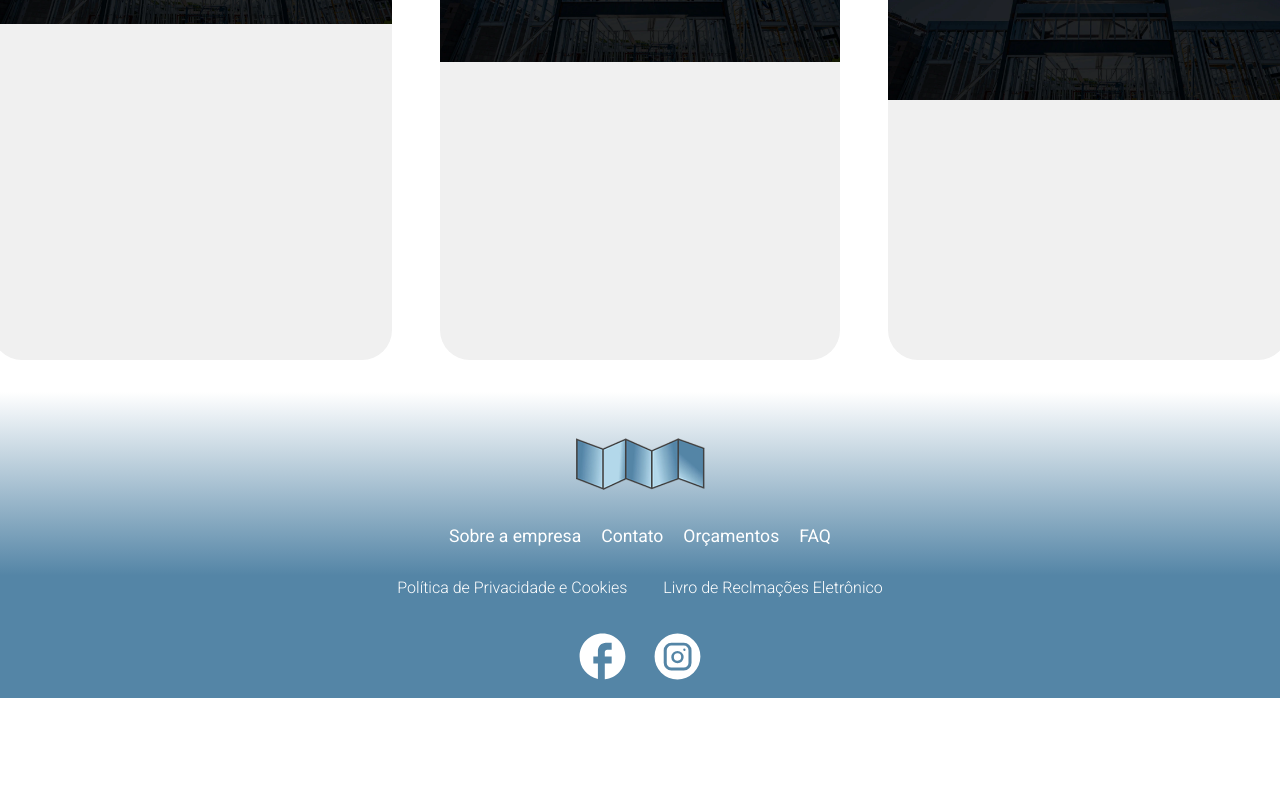
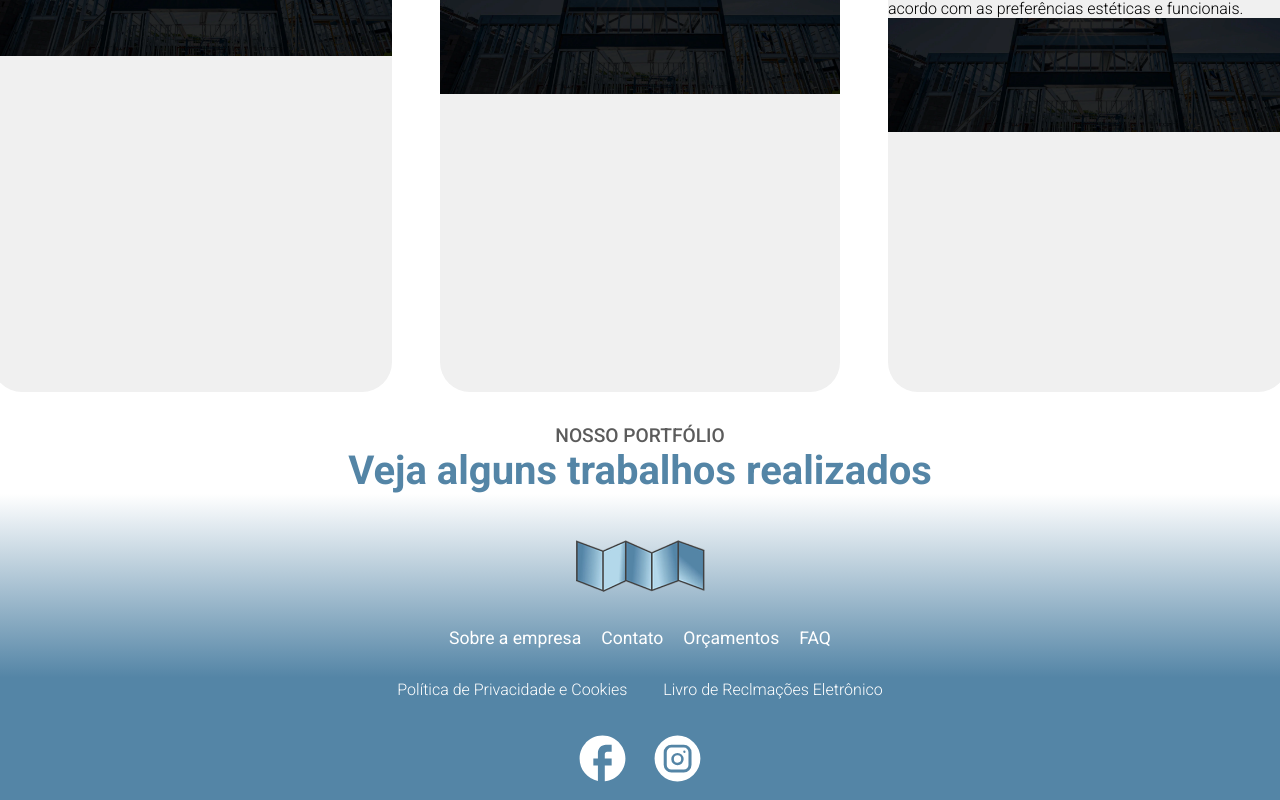
Before and after one commit to ynfleozin/site-placdestak, an Angular app: page / in a window 1280 px wide. Shown: the part 1544-2344 px from the top of the page. Before the commit the page ends 2242 px from the top, so only its background shows below. Built offline with nearby package versions, Linux system fonts and the light colour scheme; a web font is replaced by a local one.

Commit message:
add portfolio section and facebook link

```diff
--- a/src/app/components/footer/footer.component.html
+++ b/src/app/components/footer/footer.component.html
@@ -16,10 +16,10 @@
   </div>
 
   <div class="f-social">
-    <a href="">
+    <a href="https://m.facebook.com/placdestak/">
       <svg class="social-icon" xmlns="http://www.w3.org/2000/svg" width="24" height="24" viewBox="0 0 24 24"><path fill="currentColor" d="M22 12c0-5.52-4.48-10-10-10S2 6.48 2 12c0 4.84 3.44 8.87 8 9.8V15H8v-3h2V9.5C10 7.57 11.57 6 13.5 6H16v3h-2c-.55 0-1 .45-1 1v2h3v3h-3v6.95c5.05-.5 9-4.76 9-9.95"/></svg>
     </a>
-    <a href="">
+    <a href="https://www.instagram.com/placdestak/">
       <svg class="social-icon" xmlns="http://www.w3.org/2000/svg" width="24" height="24" viewBox="0 0 24 24"><path fill="currentColor" d="M13.61 12.243a1.6 1.6 0 1 1-1.56-1.63a1.62 1.62 0 0 1 1.56 1.63"/><path fill="currentColor" d="M14.763 7.233H9.338a2.024 2.024 0 0 0-2.024 2.024v5.547a2.024 2.024 0 0 0 2.024 2.024h5.425a2.024 2.024 0 0 0 2.024-2.024V9.267a2.026 2.026 0 0 0-2.024-2.034m-2.713 7.723a2.703 2.703 0 1 1 2.642-2.703a2.67 2.67 0 0 1-2.642 2.703m2.936-5.405a.496.496 0 0 1-.496-.506a.506.506 0 1 1 1.012 0a.496.496 0 0 1-.557.506z"/><path fill="currentColor" d="M12.05 2a10 10 0 1 0-.1 20a10 10 0 0 0 .1-20m6.073 12.702a3.39 3.39 0 0 1-3.41 3.411H9.389a3.39 3.39 0 0 1-3.411-3.41V9.378a3.39 3.39 0 0 1 3.41-3.411h5.325a3.39 3.39 0 0 1 3.41 3.41z"/></svg>
 
     </a>
--- a/src/app/components/home/home.component.html
+++ b/src/app/components/home/home.component.html
@@ -51,5 +51,17 @@
       }
     </div>
   </section>
+
+  <section class="portfolio-section">
+    <div class="portfolio-text">
+      <h2>NOSSO PORTFÓLIO</h2>
+      <h3>Veja alguns trabalhos realizados</h3>
+    </div>
+    <div class="portfolio">
+      <div class="portfolio-item">
+
+      </div>
+    </div>
+  </section>
 </main>
 <app-footer />
--- a/src/app/components/home/home.component.scss
+++ b/src/app/components/home/home.component.scss
@@ -113,6 +113,7 @@
   display: flex;
   flex-direction: column;
   padding: 2rem;
+  gap: 2rem;
   justify-content: center;
   align-items: center;
   text-align: center;
@@ -159,8 +160,72 @@
   }
 }
 
-@media (min-width: 1080px) {
-  .main-section {
-    flex-direction: row;
+.portfolio-section{
+  display: flex;
+  justify-content: center;
+  align-items: center;
+  text-align: center;
+
+  .portfolio-text{
+
+    h2{
+      font-weight: 500;
+      font-size: 1.2rem;
+      color: $secondary-color;
+    }
+
+    h3{
+      width: 900px;
+      font-weight: 700;
+      font-size: 2.5rem;
+      color: $primary-color;
+    }
   }
 }
+
+// /*Celulares médios e grandes (ex: iPhone 12, Galaxy)*/
+// @media (min-width: 481px) and (max-width: 768px) {
+//   .main-section {
+//     flex-direction: row;
+//   }
+
+//   .about-section{
+//     justify-content: center;
+//     flex-direction: column;
+
+//     .about-info{
+//       align-items: center;
+//       justify-content: center;
+//       text-align: center;
+//     }
+
+//     p{
+//       text-align: justify;
+//     }
+//   }
+
+//   .services-section{
+//     .services{
+//       flex-direction: column;
+//     }
+//   }
+// }
+
+// /*Tablets (ex: iPad)*/
+// @media (min-width: 769px) and (max-width: 1024px) {
+//   .main-section {
+//     flex-direction: row;
+//   }
+
+//   .about-section{
+//     flex-direction: column;
+//     text-align: justify;
+
+//   }
+
+//   .services-section{
+//     .services{
+//       flex-direction: column;
+//     }
+//   }
+// }
```
